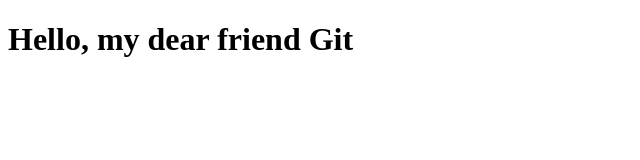
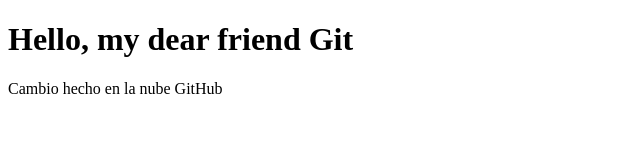
Before and after one commit to amaza20/curso-git-EDTeam, a plain HTML site: page index.html in a window 1280 px wide. Shown: the whole page, without its empty margins (0-640 px from the left). Drawn offline with Linux system fonts and the light colour scheme.

Commit message:
Update index.html

```diff
--- a/index.html
+++ b/index.html
@@ -4,9 +4,12 @@
     <meta charset="UTF-8">
     <meta http-equiv="X-UA-Compatible" content="IE=edge">
     <meta name="viewport" content="width=device-width, initial-scale=1.0">
-    <title>Mi pagina web con Git</title>
+    <title>Mi pagina web con GitHUb</title>
 </head>
 <body>
     <h1>Hello, my dear friend Git</h1>
+    <section>
+        <p>Cambio hecho en la nube GitHub</p>
+    </section>
 </body>
 </html>
```
